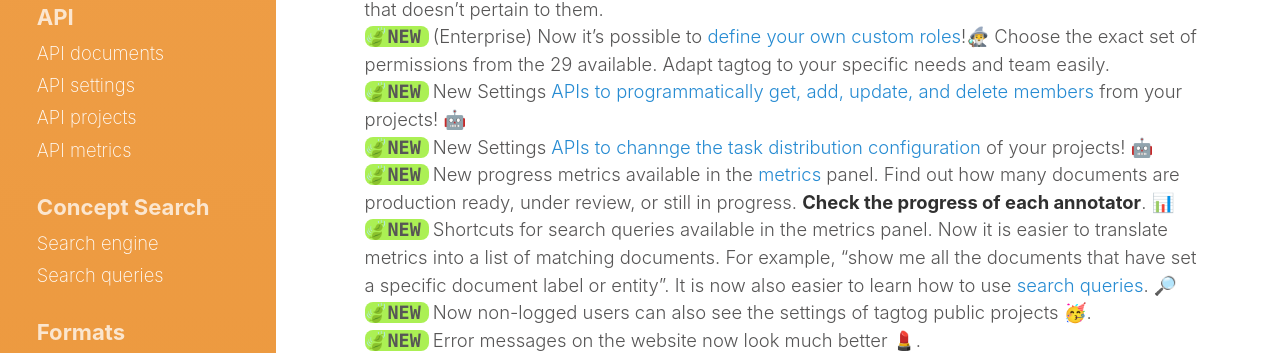
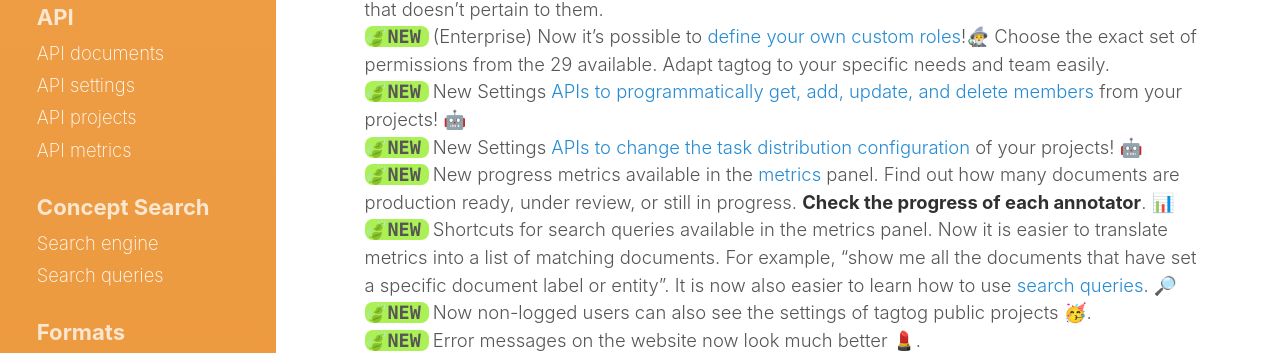
Before and after one commit to tagtogorg/tagtog-doc, a Jekyll site: the page built from updates.md, in a window 1280 px wide. Shown: the part 795-1148 px from the top of the page. Built offline with Jekyll 4.4.1, drawn with Linux system fonts in a browser that asks for light colours; nearby versions of some CDN libraries; emoji names are drawn with the system emoji font.

Commit message:
Correct typo

```diff
--- a/updates.md
+++ b/updates.md
@@ -32,7 +32,7 @@ _2020-07-11_
   <li class="new"><span markdown="1">New **permissions** system: [29 different permissions](collaboration.html#permissions) for a fine-grained authorization management! Give access to users to do their tasks and prevent them from accessing information that doesn't pertain to them.</span></li>
   <li class="new"><span markdown="1">(Enterprise) Now it's possible to [define your own custom roles](collaboration.html#create-custom-roles)!🧙‍♂️ Choose the exact set of permissions from the 29 available. Adapt tagtog to your specific needs and team easily.</span></li>
   <li class="new"><span markdown="1">New Settings [APIs to programmatically get, add, update, and delete members](  API_settings_v1.html#members-management) from your projects! 🤖</span></li>
-  <li class="new"><span markdown="1">New Settings [APIs to channge the task distribution configuration](API_settings_v1.html#update-task-distribution) of your projects! 🤖</span></li>
+  <li class="new"><span markdown="1">New Settings [APIs to change the task distribution configuration](API_settings_v1.html#update-task-distribution) of your projects! 🤖</span></li>
   <li class="new"><span markdown="1">New progress metrics available in the <a title="tagtog - metrics" href="metrics.html">metrics</a> panel. Find out how many documents are production ready, under review, or still in progress. **Check the progress of each annotator**. 📊</span></li>
   <li class="new"><span markdown="1">Shortcuts for search queries available in the metrics panel. Now it is easier to translate metrics into a list of matching documents. For example, "show me all the documents that have set a specific document label or entity". It is now also easier to learn how to use <a href="search-queries.html" title="tagtog - search queries">search queries</a>. 🔎</span></li>
   <li class="new"><span markdown="1">Now non-logged users can also see the settings of tagtog public projects 🥳.</span></li>
```
